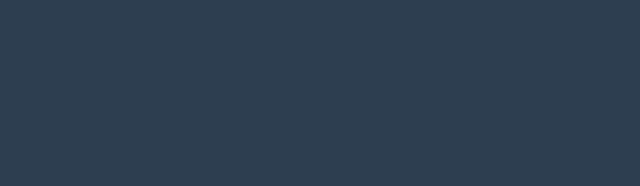
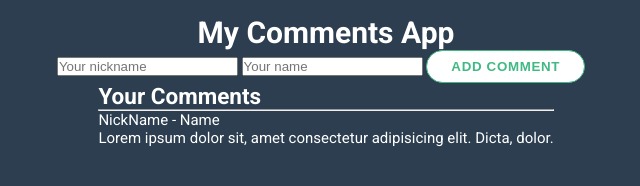
Before and after one commit to DidykS/pllug, a plain HTML site: page lesson_6(CommentApp)/index.html in a window 1280 px wide. Shown: the whole page, without its empty margins (314-954 px from the left). Drawn offline with Linux system fonts and the light colour scheme.

Commit message:
create the simple markup

```diff
--- a/lesson_6(CommentApp)/assets/css/style.scss
+++ b/lesson_6(CommentApp)/assets/css/style.scss
@@ -97,3 +97,10 @@ a {
   margin: 0 auto;
   padding: 15px;
 }
+
+// APP
+.app {
+  display: flex;
+  flex-direction: column;
+  align-items: center;
+}
--- a/lesson_6(CommentApp)/index.html
+++ b/lesson_6(CommentApp)/index.html
@@ -16,6 +16,39 @@
     <link rel="stylesheet" href="assets/css/style.css" />
   </head>
   <body>
+    <!-- container -->
+    <div class="container">
+      <div class="app">
+        <h1 class="app__title">My Comments App</h1>
+
+        <form action="" class="form__control">
+          <input
+            id="form__control__nickname"
+            type="text"
+            placeholder="Your nickname"
+          />
+          <input id="form__control__name" type="text" placeholder="Your name" />
+          <button id="btn" class="btn" type="submit">Add Comment</button>
+        </form>
+
+        <div class="app__comments">
+          <h2 class="app__comments-title">Your Comments</h2>
+          <hr />
+          <div id="comments">
+            <div class="comment">
+              <div class="comment__header">
+                <span>NickName</span> - <span>Name</span>
+              </div>
+              <p class="comment__content">
+                Lorem ipsum dolor sit, amet consectetur adipisicing elit. Dicta,
+                dolor.
+              </p>
+            </div>
+          </div>
+        </div>
+      </div>
+    </div>
+
     <!-- JavaScript -->
     <script src="assets/js/app.js"></script>
   </body>
```
Also changed, not shown: lesson_6(CommentApp)/assets/css/style.css.
